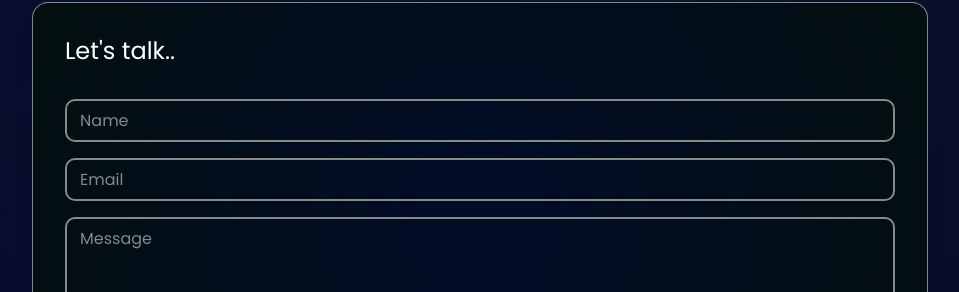
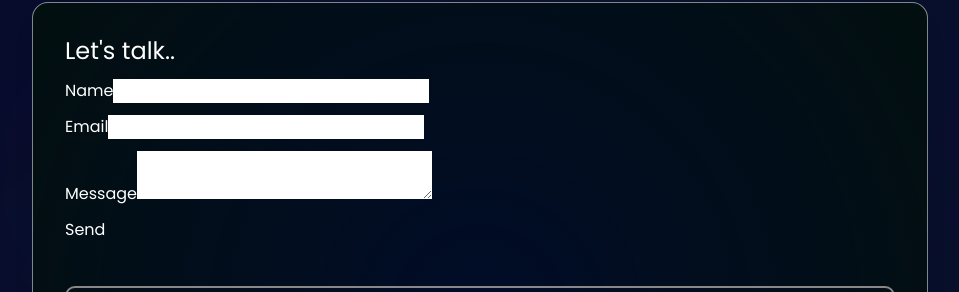
Before and after one commit to SanketShende9890/dev_portfolio, a React (Create React App) app: page / in a window 1280 px wide. Shown: the part 2848-3140 px from the top of the page, without its empty margins (160-1119 px from the left). Built offline with nearby package versions, Linux system fonts and the light colour scheme; a web font is replaced by a local one.

Commit message:
include crypto app in projects

```diff
--- a/package.json
+++ b/package.json
@@ -3,6 +3,7 @@
   "version": "0.1.0",
   "private": true,
   "dependencies": {
+    "@emailjs/browser": "^3.11.0",
     "@emotion/react": "^11.11.1",
     "@headlessui/react": "^1.7.17",
     "@heroicons/react": "^2.0.18",
--- a/src/App.js
+++ b/src/App.js
@@ -11,7 +11,7 @@ import Slate from "./Components/Common/Slate";
 import Heading from "./Components/Common/Heading";
 import voltRidePreview from "./assets/voltride-preview.jpg";
 import blogAppPreview from "./assets/project_preview_3.png";
-import cryptoAppPreview from "./assets/crypto_app.png";
+import cryptoAppPreview from "./assets/crypto_app_preview.jpg";
 
 function App() {
   // const [scrolling, setScrolling] = useState(false);
@@ -96,7 +96,7 @@ function App() {
             }
             preview={cryptoAppPreview}
             live={
-              "https://coinbcx.vercel.app/"
+              "https://cryptolly-app.vercel.app/"
             }
             code={"https://github.com/SanketShende9890/cryptoTracker"}
           />
--- a/src/Components/Contact.js
+++ b/src/Components/Contact.js
@@ -1,7 +1,8 @@
-import React, { useState } from "react";
+import React, { useState, useRef } from "react";
 import Reveal from "react-awesome-reveal";
 import { keyframes } from "@emotion/react";
 import { Fade } from "react-awesome-reveal";
+import emailjs from '@emailjs/browser';
 
 const Card = ({ children }) => <div className="contact-card">{children}</div>;
 
@@ -117,30 +118,76 @@ const ContactForm = () => {
 
   const { name, email, message } = state;
 
+  const serviceId = 'service_6s8xvzt';
+  const publicKey = 'o7KpYmg8ix6thE3jj';
+  const templateId = 'template_zm3uvir';
+
+
+  const form = useRef();
+
+  const sendEmail = (e) => {
+    e.preventDefault();
+
+    console.log("sent eamil");
+    emailjs.sendForm(serviceId, templateId, form.current, publicKey)
+      .then((result) => {
+          console.log(result.text);
+      }, (error) => {
+          console.log(error.text);
+      });
+  };
+
   return (
     <div className="contact-form-container ">
       <Card>
         <h1 className="text-2xl text-white">Let's talk..</h1>
-        <Form>
+        <form ref={form} onSubmit={sendEmail}>
+          <div className="flex-col">
+
+          <div className="my-3">
+
+      <label>Name</label>
+      <input type="text" style={{color: '#000'}} name="user_name" />
+          </div>
+          <div className="my-3">
+
+      <label>Email</label>
+      <input type="email" style={{color: '#000'}} name="user_email" />
+          </div>
+          <div className="my-3">
+
+      <label>Message</label>
+      <textarea style={{color: '#000'}} name="message" />
+          </div>
+          <div className="my-3">
+
+      <input className="btn" type="submit" value="Send" />
+          </div>
+          </div>
+    </form>
+        <Form >
           <TextInput
+          name="user_name"
             {...name}
             onFocus={handleFocus}
             onBlur={handleBlur}
             onChange={handleChange}
           />
           <TextInput
+           name="user_email"
             {...email}
             onFocus={handleFocus}
             onBlur={handleBlur}
             onChange={handleChange}
           />
           <TextArea
+          name="message"
             {...message}
             onFocus={handleFocus}
             onBlur={handleBlur}
             onChange={handleChange}
           />
-          <Button>SEND</Button>
+          <Button type="submit" value="Send">SEND</Button>
         </Form>
       </Card>
     </div>
```
Also changed, not shown: src/assets/crypto_app_preview.jpg (added), 1 other file (tests, documents, lock files or other folders).
